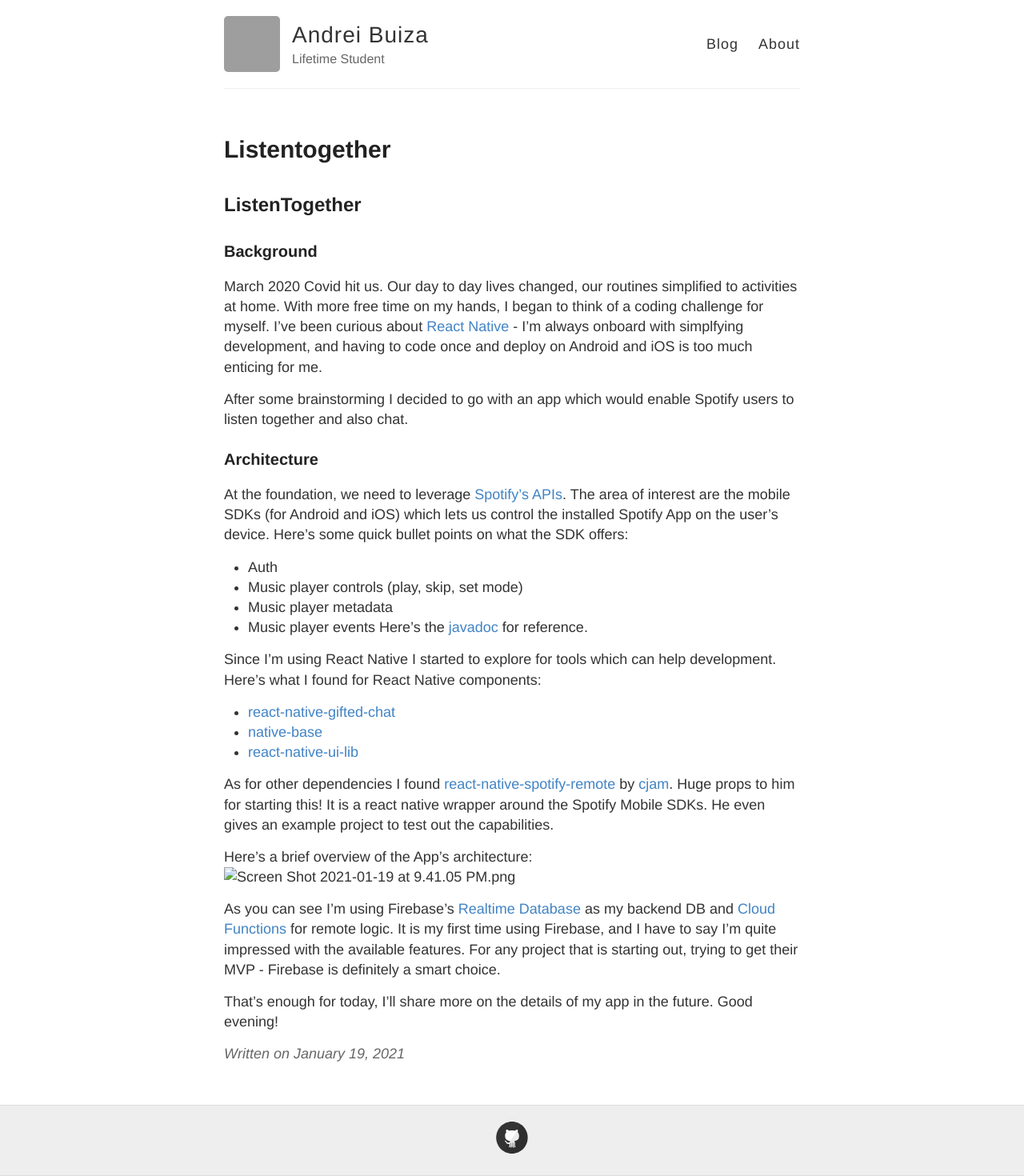
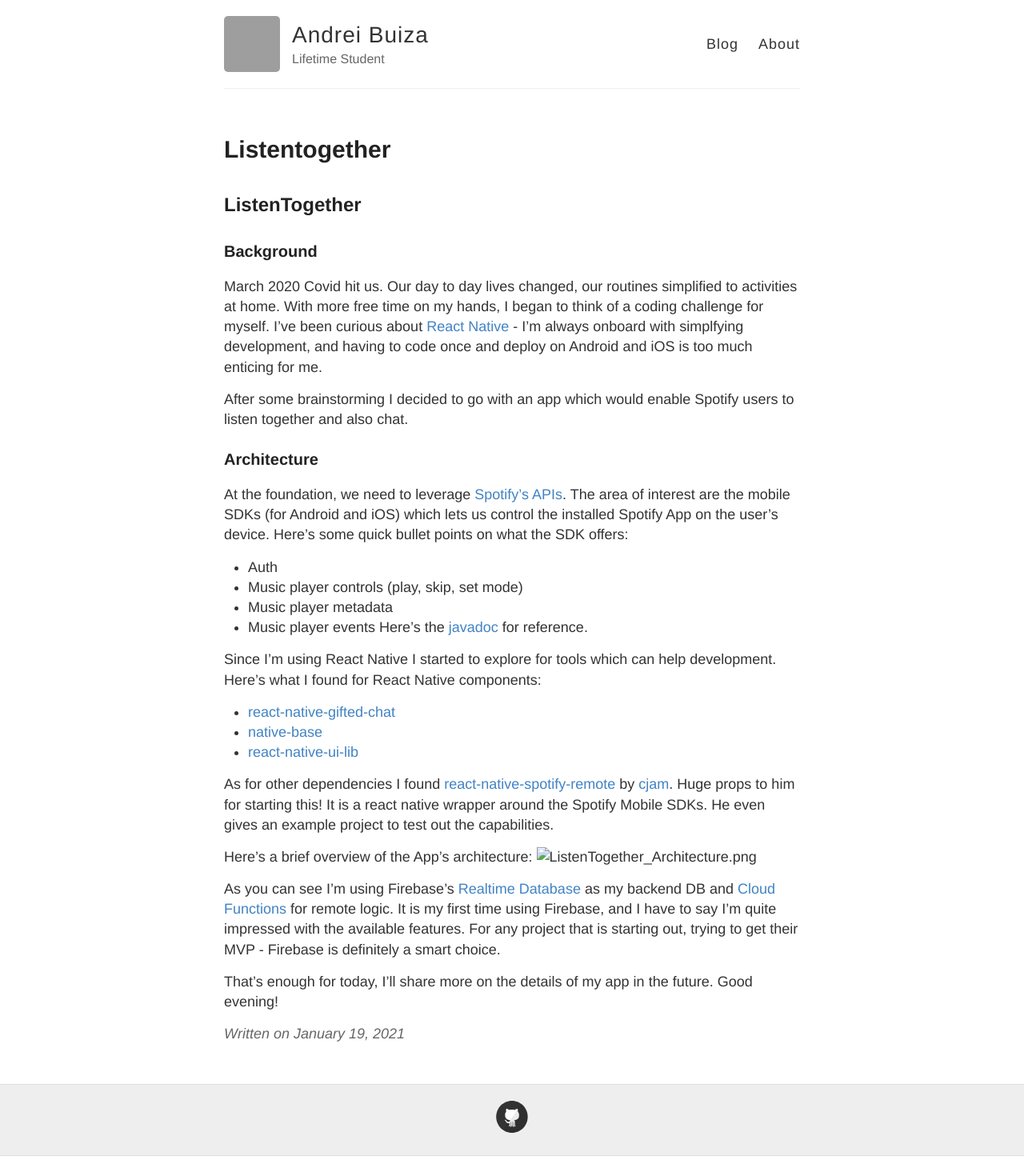
Before and after one commit to MrBuggySan/mrbuggsan.github.io, a Jekyll site: the page built from _posts/2021-01-19-ListenTogether.md, in a window 1280 px wide. Shown: the whole page at 80% size. Built offline with Jekyll 4.4.1, drawn with Linux system fonts in a browser that asks for light colours; our own code applies the rules of GitHub Pages for plain Markdown files; after the commit the page ends 1445 px from its top, so only the background shows below that; grey boxes are pictures that could not be loaded.

Commit message:
Update 2021-01-19-ListenTogether.md

```diff
--- a/_posts/2021-01-19-ListenTogether.md
+++ b/_posts/2021-01-19-ListenTogether.md
@@ -24,7 +24,8 @@ Since I'm using React Native I started to explore for tools which can help devel
 As for other dependencies I found [react-native-spotify-remote](https://github.com/cjam/react-native-spotify-remote/issues) by [cjam](https://github.com/cjam). Huge props to him for starting this! It is a react native wrapper around the Spotify Mobile SDKs. He even gives an example project to test out the capabilities.
 
 Here's a brief overview of the App's architecture:
-![Screen Shot 2021-01-19 at 9.41.05 PM.png]({{site.baseurl}}/_posts/Screen Shot 2021-01-19 at 9.41.05 PM.png)
+![ListenTogether_Architecture.png]({{site.baseurl}}/_posts/ListenTogether_Architecture.png)
+
 
 
 As you can see I'm using Firebase's [Realtime Database](https://firebase.google.com/docs/database/) as my backend DB and [Cloud Functions](https://firebase.google.com/docs/functions) for remote logic. It is my first time using Firebase, and I have to say I'm quite impressed with the available features. For any project that is starting out, trying to get their MVP - Firebase is definitely a smart choice.
```
